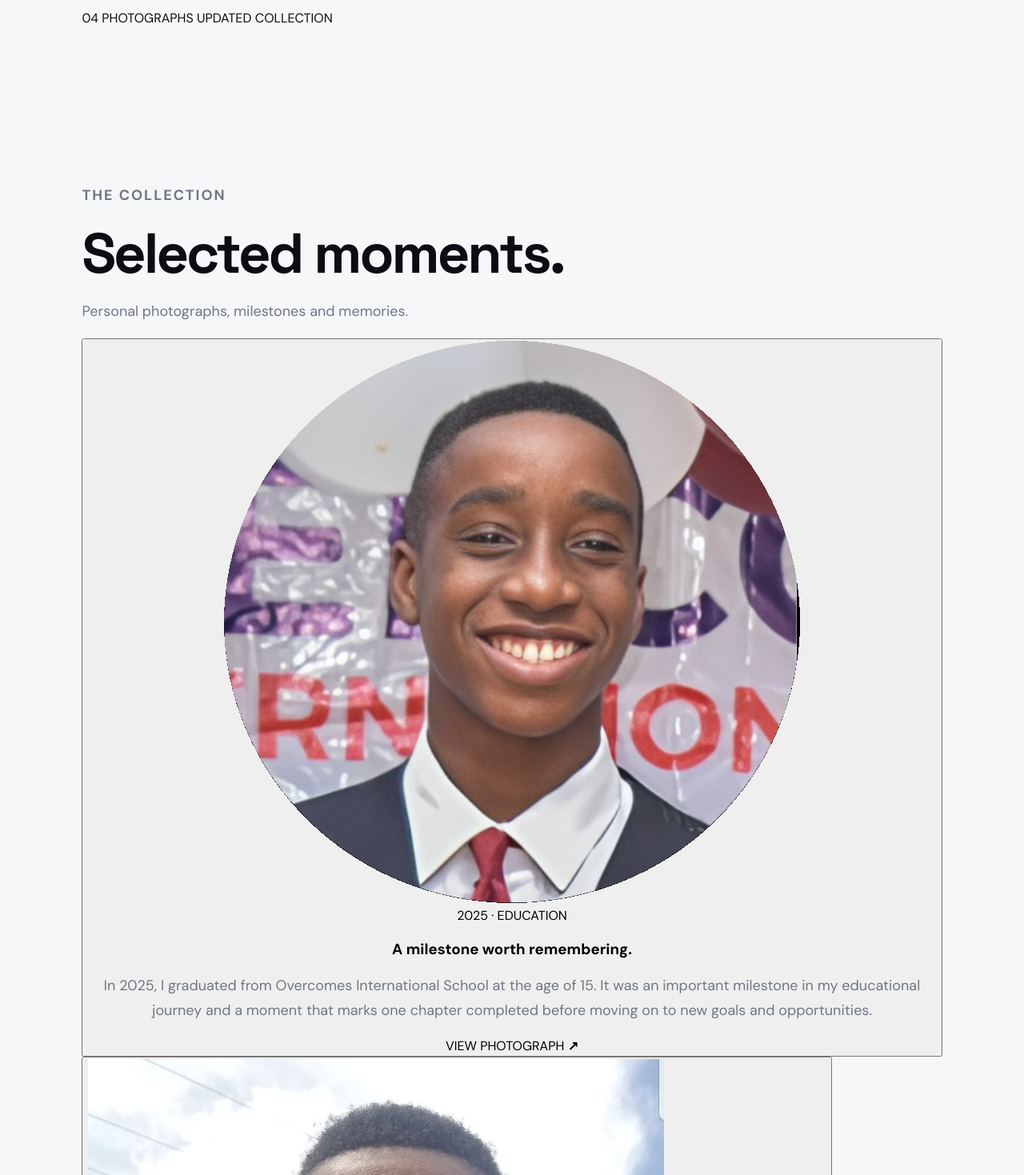
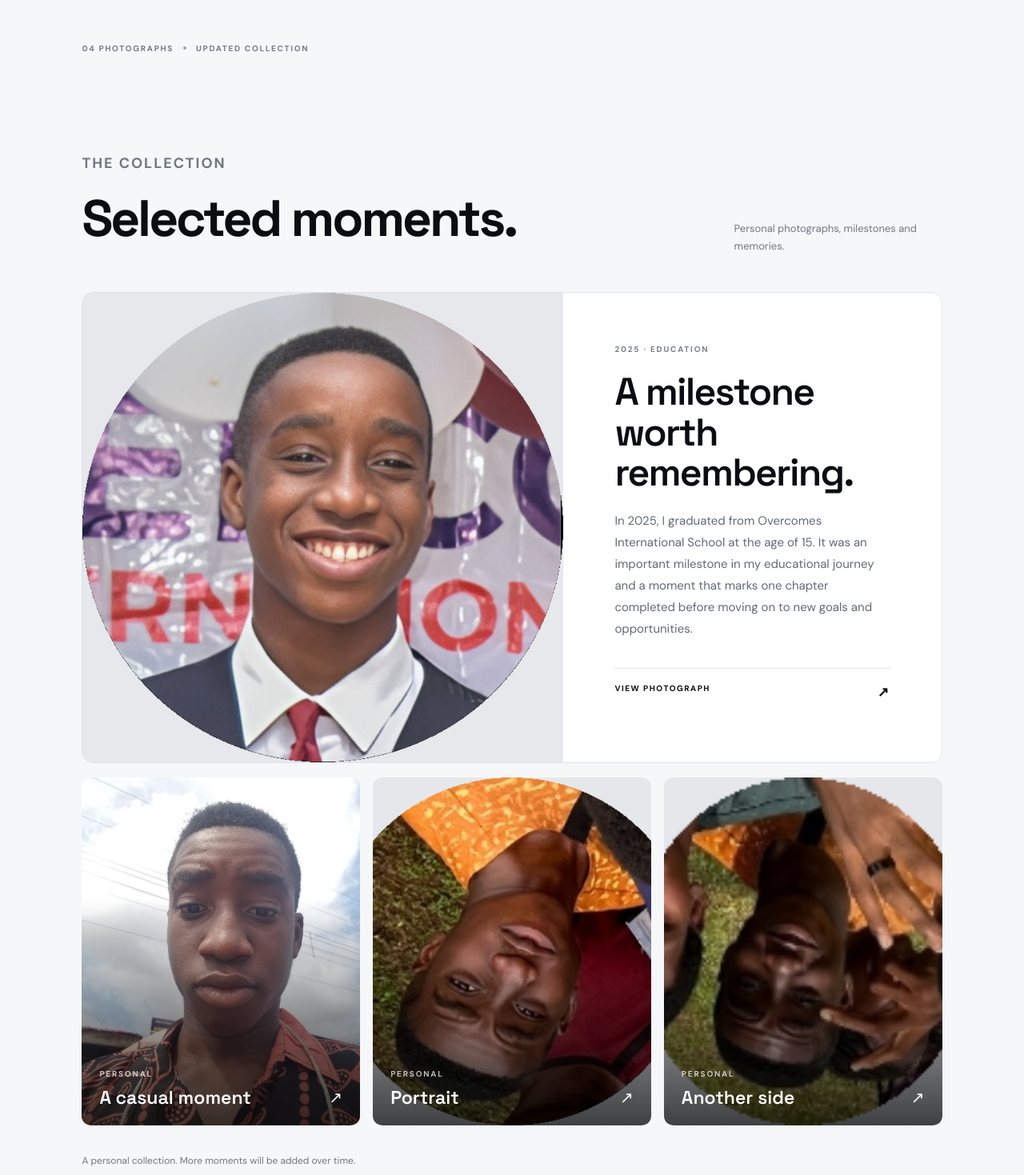
Before and after one commit to MEGATRON300924/zionopaaje, a Next.js app: page /gallery in a window 1280 px wide. Shown: the part 521-1990 px from the top of the page at 80% size. Built offline with nearby package versions, Linux system fonts and the light colour scheme.

Commit message:
Style personal photo gallery

```diff
--- a/app/globals.css
+++ b/app/globals.css
@@ -189,3 +189,41 @@
 .ai-race-instagram-link a{display:inline-flex;font-size:14px;font-weight:700;text-decoration:none;border:1px solid var(--line);border-radius:999px;padding:12px 18px}
 @media(max-width:900px){.ai-race-media-card{grid-template-columns:1fr;gap:14px}.ai-race-media-copy{padding:6px}.instagram-preview{min-height:400px}.instagram-preview iframe{height:600px}}
 @media(prefers-reduced-motion:reduce){.ai-race-video-cover>img,.ai-race-media-card{transition:none}}
+
+/* Personal photo gallery */
+.gallery-hero{padding-bottom:65px}
+.gallery-hero h1{font-size:clamp(64px,9vw,124px);letter-spacing:-6px}
+.gallery-hero h1 em{font-style:normal;color:#858b95}
+.gallery-count{display:inline-flex;align-items:center;gap:12px;margin-top:18px;font-size:10px;font-weight:700;letter-spacing:1.7px;color:#737b86}
+.gallery-count i{width:4px;height:4px;border-radius:50%;background:#a0a5ad}
+.gallery-section{padding-top:55px}
+.gallery-section-heading{display:flex;justify-content:space-between;align-items:end;gap:30px;margin-bottom:38px}
+.gallery-section-heading h2{font-size:clamp(38px,5vw,64px)}
+.gallery-section-heading>p{max-width:260px;font-size:13px!important;margin:0 0 8px}
+.gallery-feature{width:100%;padding:0;display:grid;grid-template-columns:1.12fr .88fr;gap:0;text-align:left;border:1px solid var(--line);background:#fff;border-radius:14px;overflow:hidden;cursor:pointer;color:var(--ink)}
+.gallery-feature-image{min-height:460px;background:#e6e8ec;overflow:hidden}
+.gallery-feature-image img{width:100%;height:100%;min-height:460px;object-fit:cover;display:block;transition:transform .5s ease}
+.gallery-feature:hover .gallery-feature-image img{transform:scale(1.025)}
+.gallery-feature-copy{padding:clamp(28px,5vw,65px);display:flex;flex-direction:column;justify-content:center}
+.gallery-kicker,.gallery-tile-caption small{font-size:10px;font-weight:700;letter-spacing:1.8px;color:#777f8a}
+.gallery-feature-copy h3{font:600 clamp(30px,4vw,48px)/1.05 "Space Grotesk";letter-spacing:-1.8px;margin:22px 0}
+.gallery-feature-copy p{font-size:15px!important;line-height:1.8!important;color:#626a75!important;margin:0 0 35px}
+.gallery-view{font-size:10px;font-weight:700;letter-spacing:1.5px;display:flex;justify-content:space-between;border-top:1px solid var(--line);padding-top:18px}
+.gallery-view b{font-size:17px}
+.gallery-grid{display:grid;grid-template-columns:repeat(3,minmax(0,1fr));gap:16px;margin-top:18px}
+.gallery-tile{position:relative;display:block;padding:0;min-height:370px;aspect-ratio:4/5;overflow:hidden;border:0;border-radius:12px;background:#e5e7eb;cursor:pointer;text-align:left;color:#fff}
+.gallery-tile img{position:absolute;inset:0;width:100%;height:100%;object-fit:cover;transition:transform .55s ease}
+.gallery-tile:hover img{transform:scale(1.04)}
+.gallery-tile:after{content:"";position:absolute;inset:35% 0 0;background:linear-gradient(transparent,rgba(0,0,0,.72))}
+.gallery-tile-caption{position:absolute;left:22px;right:22px;bottom:20px;z-index:1;display:flex;flex-direction:column;gap:8px}
+.gallery-tile-caption small{color:rgba(255,255,255,.72);text-transform:uppercase}
+.gallery-tile-caption strong{font:600 23px "Space Grotesk"}
+.gallery-tile-caption i{position:absolute;right:0;bottom:2px;font-style:normal;font-size:20px}
+.gallery-footnote{margin-top:34px;font-size:12px!important;color:var(--muted)}
+.gallery-lightbox{position:fixed;inset:0;z-index:100;background:rgba(5,7,11,.96);display:flex;align-items:center;justify-content:center;padding:65px 80px}
+.gallery-lightbox>img{max-width:100%;max-height:100%;object-fit:contain;box-shadow:0 20px 80px rgba(0,0,0,.4)}
+.gallery-lightbox button{position:absolute;border:1px solid rgba(255,255,255,.25);background:rgba(255,255,255,.08);color:#fff;width:46px;height:46px;border-radius:50%;font-size:27px;cursor:pointer;display:grid;place-items:center}
+.gallery-close{top:25px;right:28px}.gallery-prev{left:25px;top:50%;transform:translateY(-50%)}.gallery-next{right:25px;top:50%;transform:translateY(-50%)}
+.gallery-lightbox-count{position:absolute;bottom:24px;color:#fff;font-size:11px;letter-spacing:2px}
+@media(max-width:900px){.gallery-feature{grid-template-columns:1fr}.gallery-feature-image,.gallery-feature-image img{min-height:380px;max-height:560px}.gallery-grid{grid-template-columns:repeat(2,minmax(0,1fr))}.gallery-tile{min-height:300px}.gallery-section-heading{align-items:flex-start;flex-direction:column;gap:5px}}
+@media(max-width:560px){.gallery-hero h1{letter-spacing:-3px}.gallery-section{padding-top:35px}.gallery-grid{grid-template-columns:1fr}.gallery-tile{aspect-ratio:5/4;min-height:300px}.gallery-feature-image,.gallery-feature-image img{min-height:300px}.gallery-feature-copy{padding:28px 22px}.gallery-lightbox{padding:70px 15px}.gallery-lightbox button{width:40px;height:40px}.gallery-prev{left:8px}.gallery-next{right:8px}}
```
